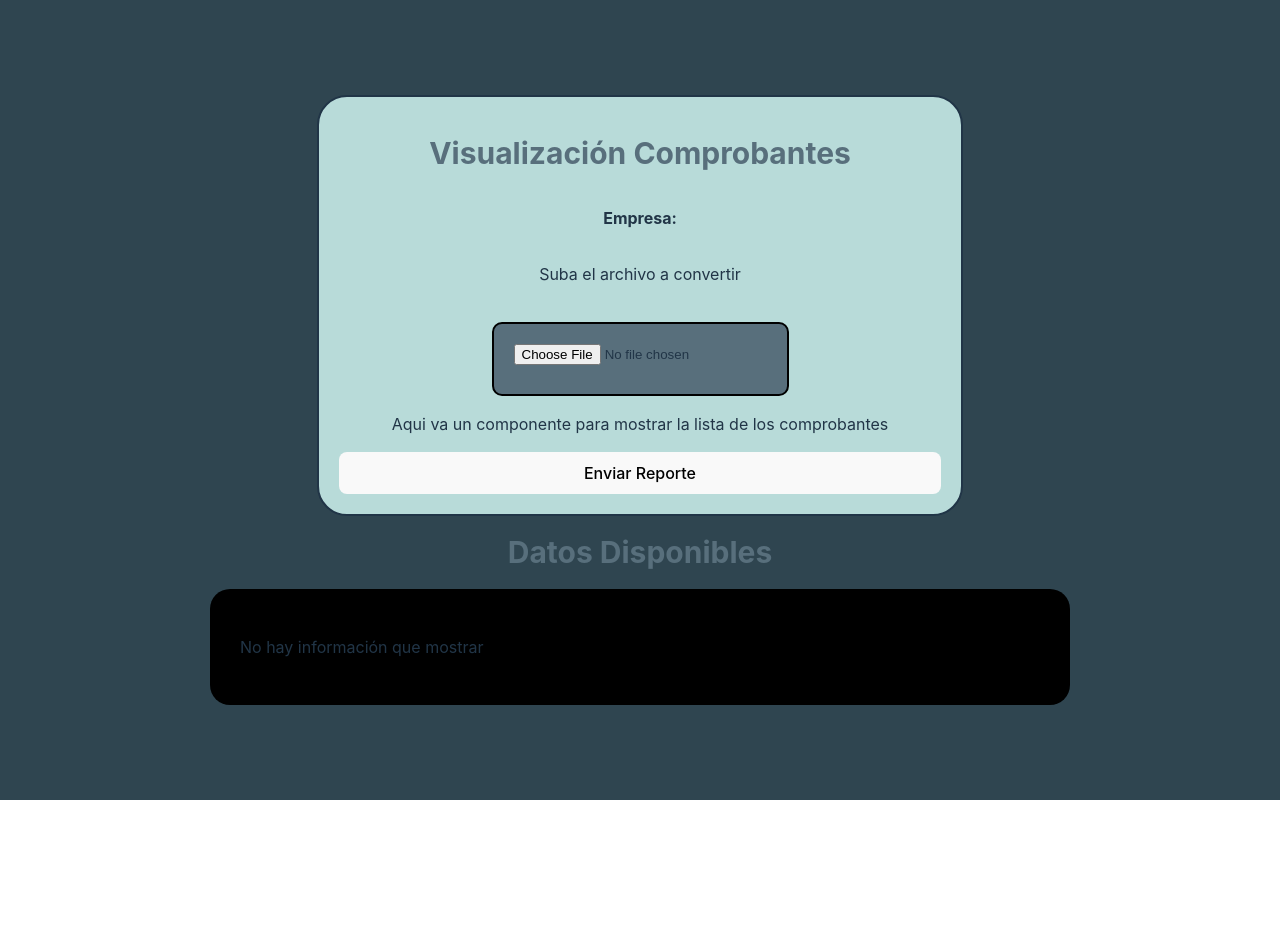
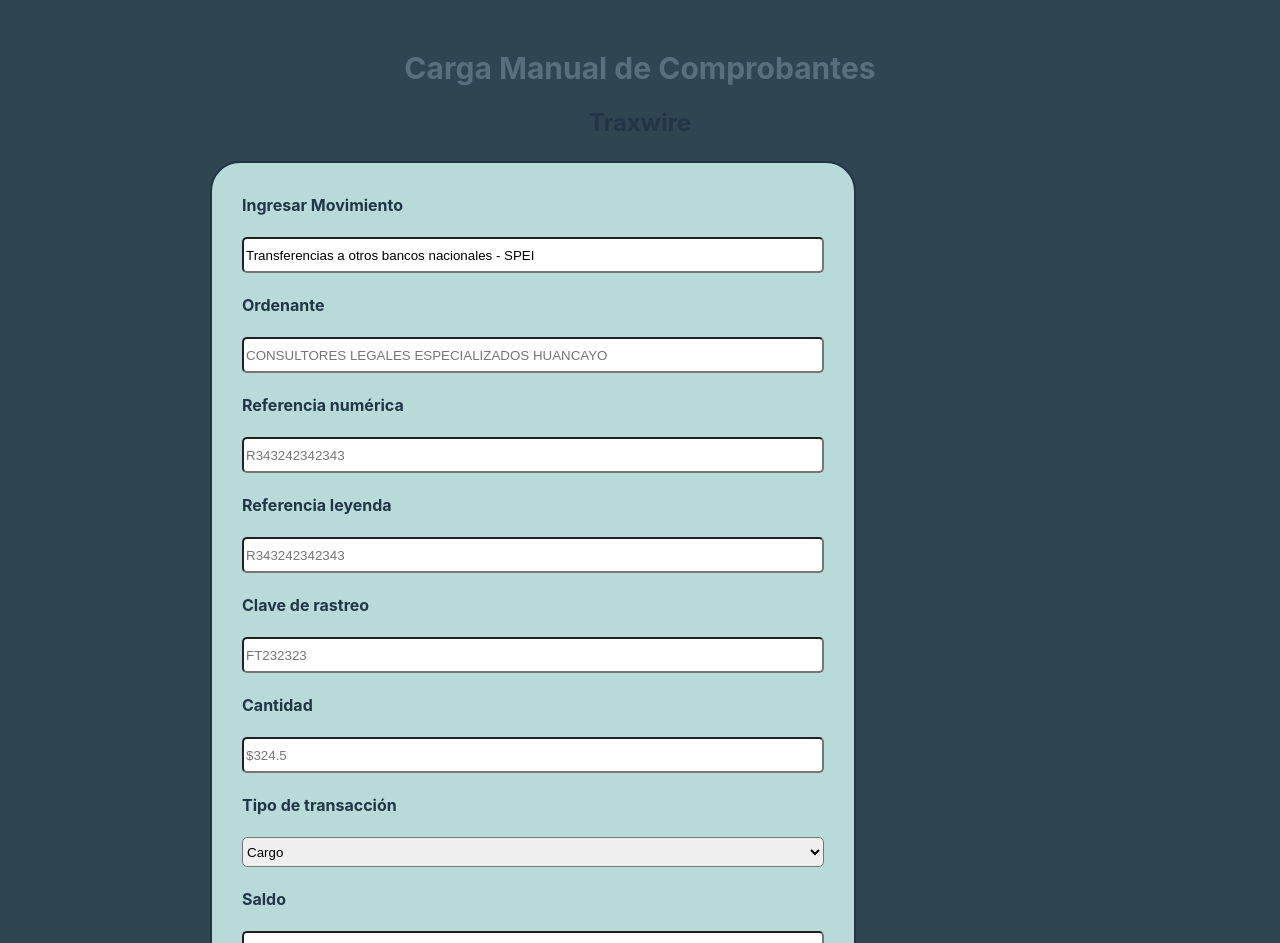
Before and after one commit to kevinmorales05/comprobantesBuilder-fe, a React (Vite) app: page /preview in a window 1280 px wide. Shown: the top 943 px of the page. Before the commit the page ends 800 px from the top, so only its background shows below. Built offline with nearby package versions, Linux system fonts and the light colour scheme.

Commit message:
Add manual inputs to the software

```diff
--- a/src/App.tsx
+++ b/src/App.tsx
@@ -11,9 +11,10 @@
 function App() {
   const [empresa, setEmpresa] = useState<string>("");
   const [correo, setCorreo] = useState<string>("");
+  const [ datos, setDatos] = useState<string>("");
 
   return (
-    <UserContext.Provider value={{empresa, setEmpresa, correo, setCorreo}} >
+    <UserContext.Provider value={{empresa, setEmpresa, correo, setCorreo, datos, setDatos}} >
       <Router>
         <Routes>
           <Route path="/" element={<Dashboard />} />
--- /dev/null
+++ b/src/components/ManualAdd/ManualComprobantes.tsx
@@ -0,0 +1,192 @@
+import { Comprobante } from "../../types/types";
+import { useForm } from "react-hook-form";
+
+interface structure {
+  tipo: string;
+  empresa: string;
+  data: Comprobante[];
+  setData: () => void;
+}
+
+export default function ManualComprobantes(props: structure) {
+  const {
+    register,
+    handleSubmit,
+    formState: { errors },
+  } = useForm();
+  const onSubmit = (info: any) => {
+    console.log(info);
+  };
+  return (
+    <div>
+      {" "}
+      <h1>Carga Manual de Comprobantes</h1>
+      {props.empresa === "Tesored" ? (
+        <>
+          <p>Tesored</p>
+          <form onSubmit={handleSubmit(onSubmit)} className="FormBlock">
+            {/* register your input into the hook by invoking the "register" function */}
+            <label htmlFor="">Ingresar Operacion</label>
+            <input
+              type="text"
+              {...register("operacion", {
+                required: true,
+              })}
+              placeholder="Transferencias a otros bancos nacionales - SPEI"
+              defaultValue={"Transferencias a otros bancos nacionales - SPEI"}
+            />
+            {errors.operacion && <span>El campo es obligatorio</span>}
+
+            <label htmlFor="">Beneficiario</label>
+            <input
+              type="text"
+              {...register("beneficiario", {
+                required: true,
+              })}
+              placeholder="CONSULTORES LEGALES ESPECIALIZADOS HUANCAYO"
+            />
+            {errors.beneficiario && <span>El campo es obligatorio</span>}
+
+            <label htmlFor="">Institución destino</label>
+            <input
+              type="text"
+              {...register("institucion", {
+                required: true,
+              })}
+              placeholder="CONSULTORES LEGALES ESPECIALIZADOS HUANCAYO"
+            />
+            {errors.institucion && <span>El campo es obligatorio</span>}
+
+            <label htmlFor="">Cuenta del beneficiario</label>
+            <input
+              type="text"
+              {...register("cuenta", {
+                required: true,
+              })}
+              placeholder="CONSULTORES LEGALES ESPECIALIZADOS HUANCAYO"
+            />
+            {errors.cuenta && <span>El campo es obligatorio</span>}
+
+            <label htmlFor="">Referencia</label>
+            <input
+              type="text"
+              {...register("referencia", {
+                required: true,
+              })}
+              placeholder="R343242342343"
+            />
+            {errors.referencia && <span>El campo es obligatorio</span>}
+
+            <label htmlFor="">Clave de rastreo</label>
+            <input
+              type="text"
+              {...register("clave", {
+                required: true,
+              })}
+              placeholder="FT232323"
+            />
+            {errors.clave && <span>El campo es obligatorio</span>}
+
+            <label htmlFor="">Cantidad</label>
+            <input
+              type="number"
+              {...register("cantidad", {
+                required: true,
+              })}
+              placeholder="$324.5"
+            />
+            {errors.cantidad && <span>El campo es obligatorio</span>}
+
+            <input className="SendButton" type="submit" value={"Agregar"} />
+          </form>
+        </>
+      ) : (
+        <>
+          <h2>Traxwire</h2>
+          <form onSubmit={handleSubmit(onSubmit)} className="FormBlock">
+            {/* register your input into the hook by invoking the "register" function */}
+            <label htmlFor="">Ingresar Movimiento</label>
+            <input
+              type="text"
+              {...register("movimiento", {
+                required: true,
+              })}
+              placeholder="Transferencias a otros bancos nacionales - SPEI"
+              defaultValue={"Transferencias a otros bancos nacionales - SPEI"}
+            />
+            {errors.movimiento && <span>El campo es obligatorio</span>}
+
+            <label htmlFor="">Ordenante</label>
+            <input
+              type="text"
+              {...register("ordenante", {
+                required: true,
+              })}
+              placeholder="CONSULTORES LEGALES ESPECIALIZADOS HUANCAYO"
+            />
+            {errors.ordenante && <span>El campo es obligatorio</span>}
+
+            <label htmlFor="">Referencia numérica</label>
+            <input
+              type="text"
+              {...register("referenciaNum", {
+                required: true,
+              })}
+              placeholder="R343242342343"
+            />
+            {errors.referenciaNum && <span>El campo es obligatorio</span>}
+
+            <label htmlFor="">Referencia leyenda</label>
+            <input
+              type="text"
+              {...register("referencia", {
+                required: true,
+              })}
+              placeholder="R343242342343"
+            />
+            {errors.referencia && <span>El campo es obligatorio</span>}
+
+            <label htmlFor="">Clave de rastreo</label>
+            <input
+              type="text"
+              {...register("clave", {
+                required: true,
+              })}
+              placeholder="FT232323"
+            />
+            {errors.clave && <span>El campo es obligatorio</span>}
+
+            <label htmlFor="">Cantidad</label>
+            <input
+              type="number"
+              {...register("cantidad", {
+                required: true,
+              })}
+              placeholder="$324.5"
+            />
+            {errors.cantidad && <span>El campo es obligatorio</span>}
+
+            <label htmlFor="">Tipo de transacción</label>
+            <select id="empresa" {...register("datos")}>
+              <option value="cargo">Cargo</option>
+              <option value="abono">Abono</option>
+            </select>
+            {errors.datos && <span>El campo es obligatorio</span>}
+
+            <label htmlFor="">Saldo</label>
+            <input
+              type="number"
+              {...register("saldo", {
+                required: true,
+              })}
+              placeholder="$1123.5"
+            />
+            {errors.saldo && <span>El campo es obligatorio</span>}
+
+            <input className="SendButton" type="submit" value={"Agregar"} />
+          </form>
+        </>
+      )}
+    </div>
+  );
+}
--- a/src/context/UserContext.ts
+++ b/src/context/UserContext.ts
@@ -4,8 +4,10 @@
 export interface UserContextType {
   empresa: string;
   correo: string;
-  setEmpresa: Dispatch<SetStateAction<string>>; // Ahora acepta un string como argumento
+  datos: string;
+  setEmpresa: Dispatch<SetStateAction<string>>;
   setCorreo: Dispatch<SetStateAction<string>>;
+  setDatos: Dispatch<SetStateAction<string>>;
 }
 
 // Crear el contexto
--- a/src/pages/dashboard/Dashboard.tsx
+++ b/src/pages/dashboard/Dashboard.tsx
@@ -5,7 +5,7 @@
 
 export const Dashboard = () => {
   const navigate = useNavigate();
-  const { setCorreo, setEmpresa } = useContext(UserContext);
+  const { setCorreo, setEmpresa, setDatos } = useContext(UserContext);
 
   const {
     register,
@@ -16,6 +16,7 @@
     console.log(data);
     setCorreo(data.emailToSend);
     setEmpresa(data.empresa);
+    setDatos(data.datos);
     navigate("/preview");
   };
   return (
@@ -29,6 +30,12 @@
           <option value="Traxwire">TraxWire</option>
         </select>
         {errors.empresa && <span>El campo es obligatorio</span>}
+        <label htmlFor="">Ingresar Datos</label>
+        <select id="empresa" {...register("datos")}>
+          <option value="auto">Automático</option>
+          <option value="manual">Manual</option>
+        </select>
+        {errors.datos && <span>El campo es obligatorio</span>}
 
         <label htmlFor="">Escribir el correo del destinatario</label>
         <input
--- a/src/pages/preview/Preview.tsx
+++ b/src/pages/preview/Preview.tsx
@@ -4,13 +4,14 @@
 import { Comprobante, FormatToSend } from "../../types/types";
 import axios from "axios";
 import { Audio } from "react-loader-spinner";
+import ManualComprobantes from "../../components/ManualAdd/ManualComprobantes";
 
 interface CsvData {
   [key: string]: string;
 }
 
 export default function Preview() {
-  const { empresa, correo } = useContext(UserContext);
+  const { empresa, correo, datos } = useContext(UserContext);
   const [data, setData] = useState<Comprobante[]>();
   const [dataConverted] = useState<CsvData[]>([]);
   const [fileToUpload, setFileToUpload] = useState("");
@@ -19,6 +20,7 @@
     "Su comprobante electrónico de transacción ha sido generadoexitosamente. Puede verificar y consultar losdetalles en la página oficial de Banxico para obtener información adicional. Más detalles en: https://www.banxico.org.mx/comprobante-electronico.html";
 
   const [loading, setLoading] = useState(false);
+  console.log(datos);
 
   const handleFileChange = (event: React.ChangeEvent<HTMLInputElement>) => {
     //setDownloadedJson(false);
@@ -255,6 +257,10 @@
         </>
       ) : (
         <>
+          <>
+            {datos === "auto" ? (
+              <>
+                {" "}
                 <div className="FormBlock">
                   <h1> Visualización Comprobantes</h1>
                   <p>
@@ -272,7 +278,8 @@
                   />
 
                   <p>
-              Aqui va un componente para mostrar la lista de los comprobantes
+                    Aqui va un componente para mostrar la lista de los
+                    comprobantes
                   </p>
                   <button
                     onClick={() => {
@@ -282,6 +289,13 @@
                     Enviar Reporte
                   </button>
                 </div>
+              </>
+            ) : (
+              <>
+              <ManualComprobantes tipo="hola" empresa={empresa} data={data} setData={setData} />
+              </>
+            )}
+          </>
           <div className="DatosBlock">
             <h1>Datos Disponibles</h1>
             <div className="ComprobantesBlock">
```
Also changed, not shown: src/components/ManualAdd/ManualComprobantes.css (added). Lines whose indentation alone changed are shown as unchanged.
